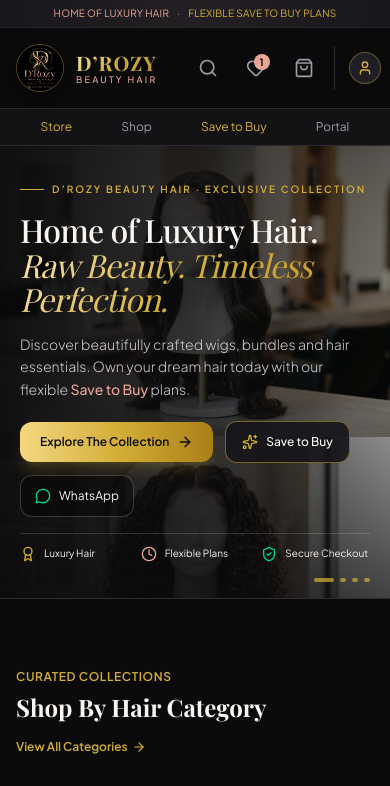
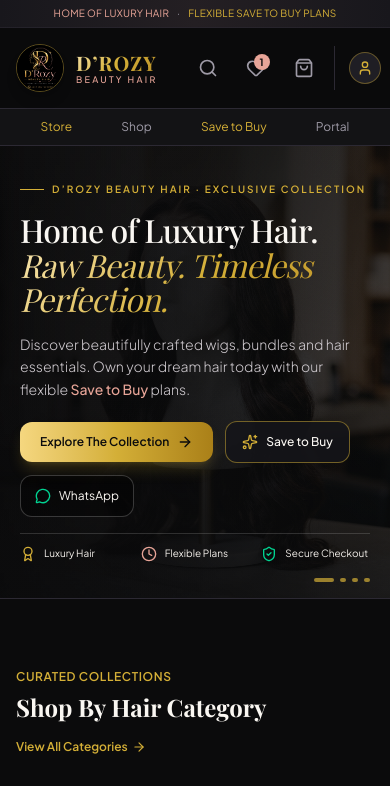
Before and after one commit to visibyltech/Drozy-beautyhair, a React (Vite) app: page / in a window 390 px wide. Shown: the top 786 px of the page. Built offline with nearby package versions, Linux system fonts and the light colour scheme; a web font is replaced by a local one.

Commit message:
Add responsive hero slideshow transitions

```diff
--- a/src/index.css
+++ b/src/index.css
@@ -45,3 +45,29 @@
 ::-webkit-scrollbar-thumb:hover {
   background: #D4AF37;
 }
+
+
+/* Slow cross-fading mannequin hair gallery behind the compact hero copy. */
+.hero-slideshow-image {
+  position: absolute;
+  inset: 0;
+  width: 100%;
+  height: 100%;
+  object-fit: cover;
+  object-position: center 38%;
+  opacity: 0;
+  animation: drozyHeroFade 24s infinite;
+}
+.hero-slide-1 { animation-delay: 0s; }
+.hero-slide-2 { animation-delay: 6s; }
+.hero-slide-3 { animation-delay: 12s; }
+.hero-slide-4 { animation-delay: 18s; }
+@keyframes drozyHeroFade {
+  0%, 5% { opacity: 0; }
+  10%, 27% { opacity: 0.72; }
+  32%, 100% { opacity: 0; }
+}
+@media (prefers-reduced-motion: reduce) {
+  .hero-slideshow-image { animation: none; opacity: 0; }
+  .hero-slide-1 { opacity: 0.72; }
+}
```
